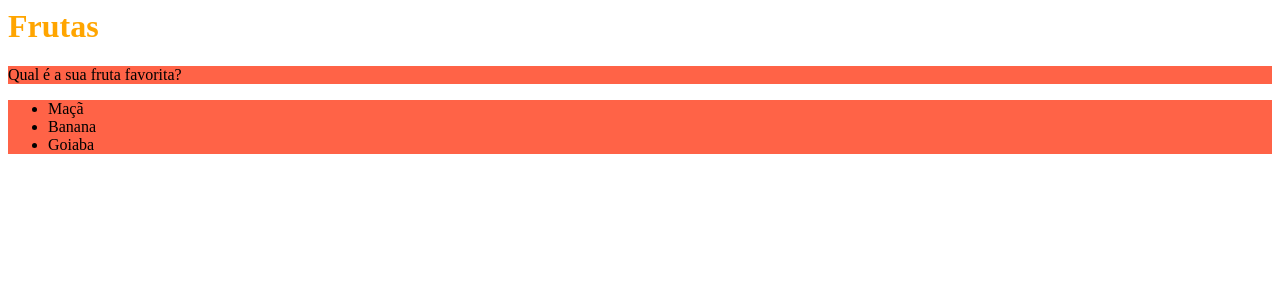
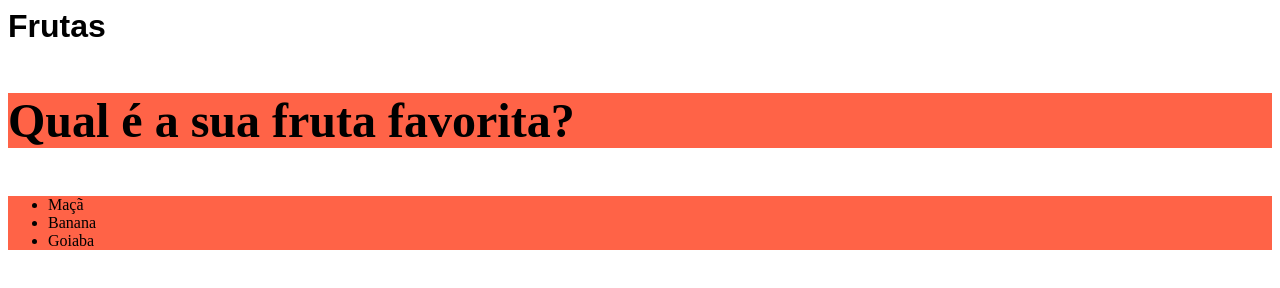
Before and after one commit to iago-barcelos/trybe-exercicios, a plain HTML site: page Fundamentos/Secao 2/DIa 1/index.html in a window 1280 px wide. Drawn offline with Linux system fonts and the light colour scheme.

Commit message:
apenas outras mudanças no estilo css sugerido pelos exercícios.

```diff
--- a/Fundamentos/Secao 2/DIa 1/index.html
+++ b/Fundamentos/Secao 2/DIa 1/index.html
@@ -4,8 +4,7 @@
     <title>HTML</title>
     <style>
         h1 {
-            size: 65px;
-            color: orange;
+            font-family: sans-serif;
         }
 
         ul {
@@ -15,6 +14,17 @@
         .cor-de-fundo {
             background-color: tomato;
         }
+
+        p {
+            font-weight: 600;
+            font-size: 3em;
+        }
+
+        body{
+            font-size: 16px;
+        }
+
+
 
 
     </style>
```
